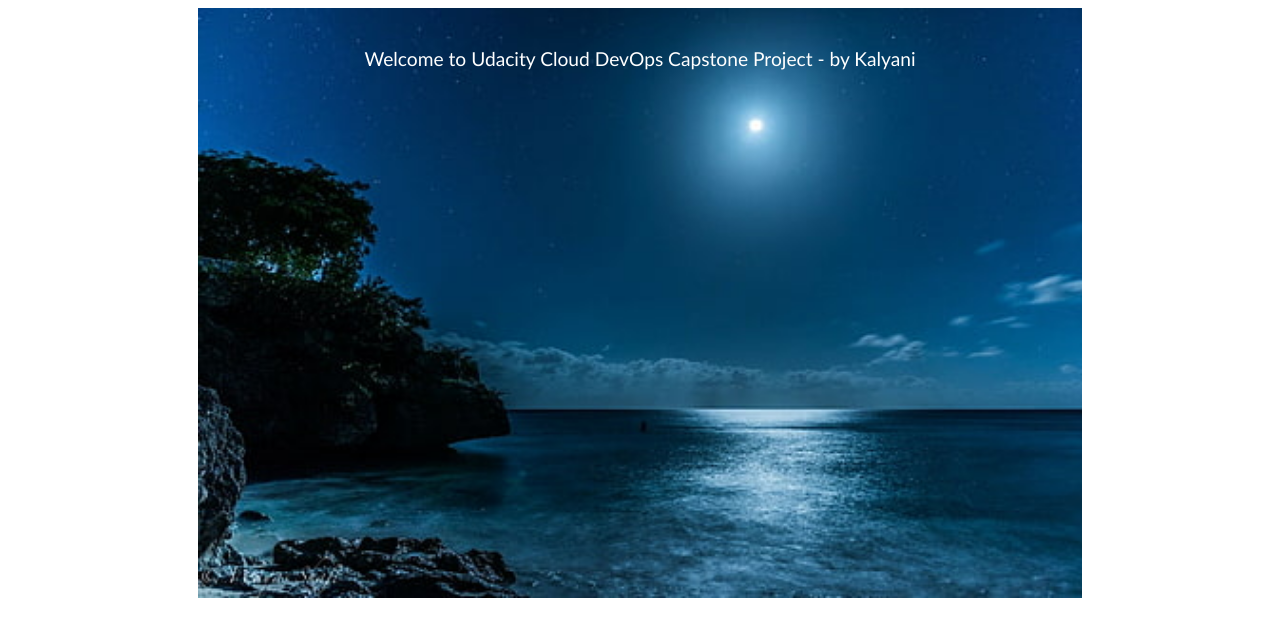
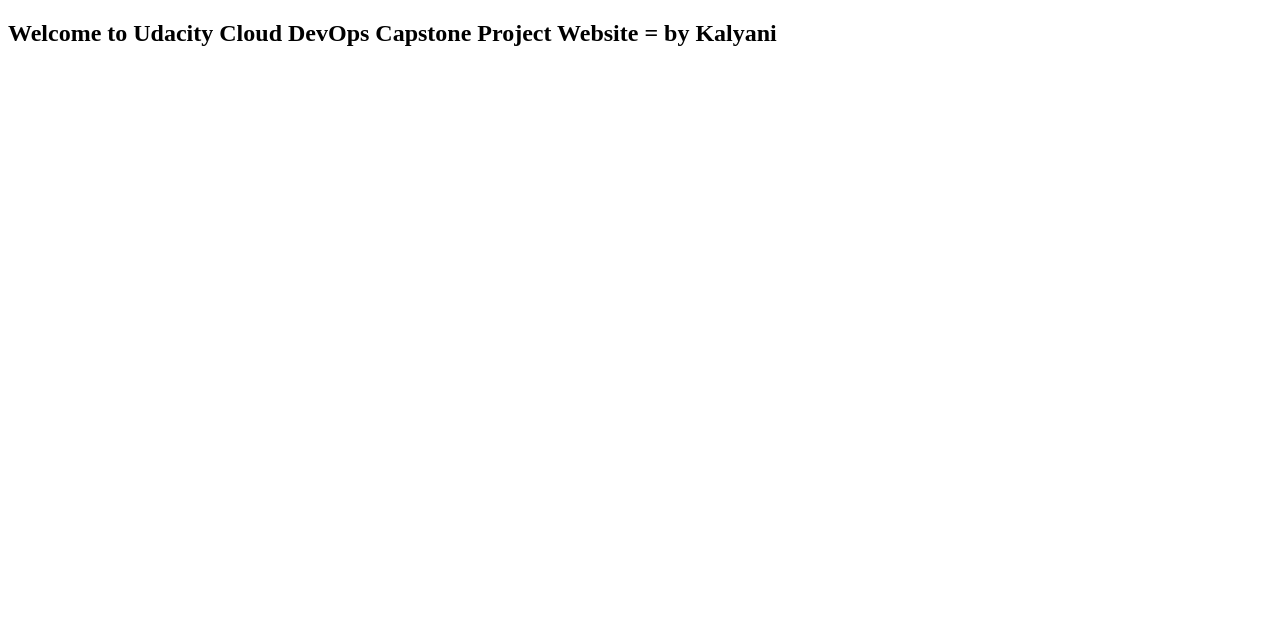
Before and after one commit to rkalyani29/capstoneproject, a plain HTML site: page index.html in a window 1280 px wide. Drawn offline with Linux system fonts and the light colour scheme.

Commit message:
Update index.html

```diff
--- a/index.html
+++ b/index.html
@@ -1,38 +1,12 @@
 <!DOCTYPE html>
 <html>
     <head>
-  <meta name="viewport" content="width=device-width, initial-scale=1">
-  <style>
-  .container {
-    position: relative;
-    text-align: center;
-    color: white;
-    height: 100px;
-  }
-
-
-  .centered {
-    position: absolute;;
-    top: 50%;
-    left: 50%;
-    transform: translate(-50%, -50%);
-    font-size:larger;
-    font-family:'Trebuchet MS', 'Lucida Sans Unicode', 'Lucida Grande', 'Lucida Sans', Arial, sans-serif;
-    text-align: center;
-     }
-
-
-  </style>
-     <title></title>
+        <title>Udacity Cloud DevOps Engineer Nanodegree Program</title>
     </head>
     <body>
-
-   <div class="container">
-    <img src="background.jpg" alt="bg" style="width:70%;" >
-
-    <div class="centered">Welcome to Udacity Cloud DevOps Capstone Project - by Kalyani</div>
-
-  </div>
+        <h2>
+            Welcome to Udacity Cloud DevOps Capstone Project Website = by Kalyani
+        </h2>
 
     </body>
 </html>
```
Lines whose indentation alone changed are shown as unchanged.
